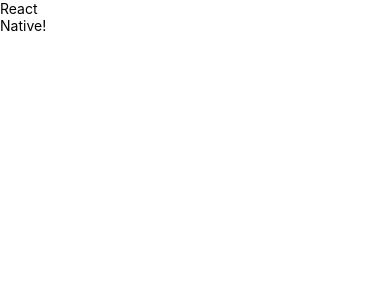
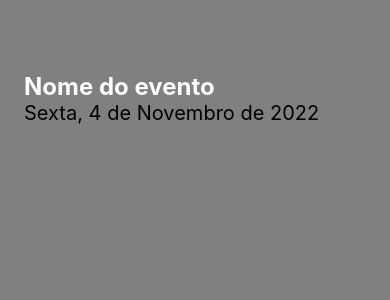
Before and after one commit to JeanLincoln/ImHere, a React Native app: screen / in a window 390 px wide. Shown: the top 300 px of the page. Built offline with nearby package versions, Linux system fonts and the light colour scheme.

Commit message:
utilizando estilos com o styleSheet

```diff
--- a/App.tsx
+++ b/App.tsx
@@ -1,11 +1,28 @@
 import React from "react";
-import { Text, View } from "react-native";
+import { Text, View, StyleSheet } from "react-native";
 
 export default function App() {
   return (
-    <View>
-      <Text>React</Text>
-      <Text>Native!</Text>
+    <View style={styles.container}>
+      <Text style={styles.eventName}>Nome do evento</Text>
+      <Text style={styles.eventDate}>Sexta, 4 de Novembro de 2022</Text>
     </View>
   );
 }
+
+const styles = StyleSheet.create({
+  container: {
+    flex: 1,
+    backgroundColor: "gray",
+    padding: 24,
+  },
+
+  eventName: {
+    fontSize: 24,
+    fontWeight: "bold",
+    color: "#FDFCFE",
+    marginTop: 48,
+  },
+
+  eventDate: { color: "black", fontSize: 20 },
+});
```
